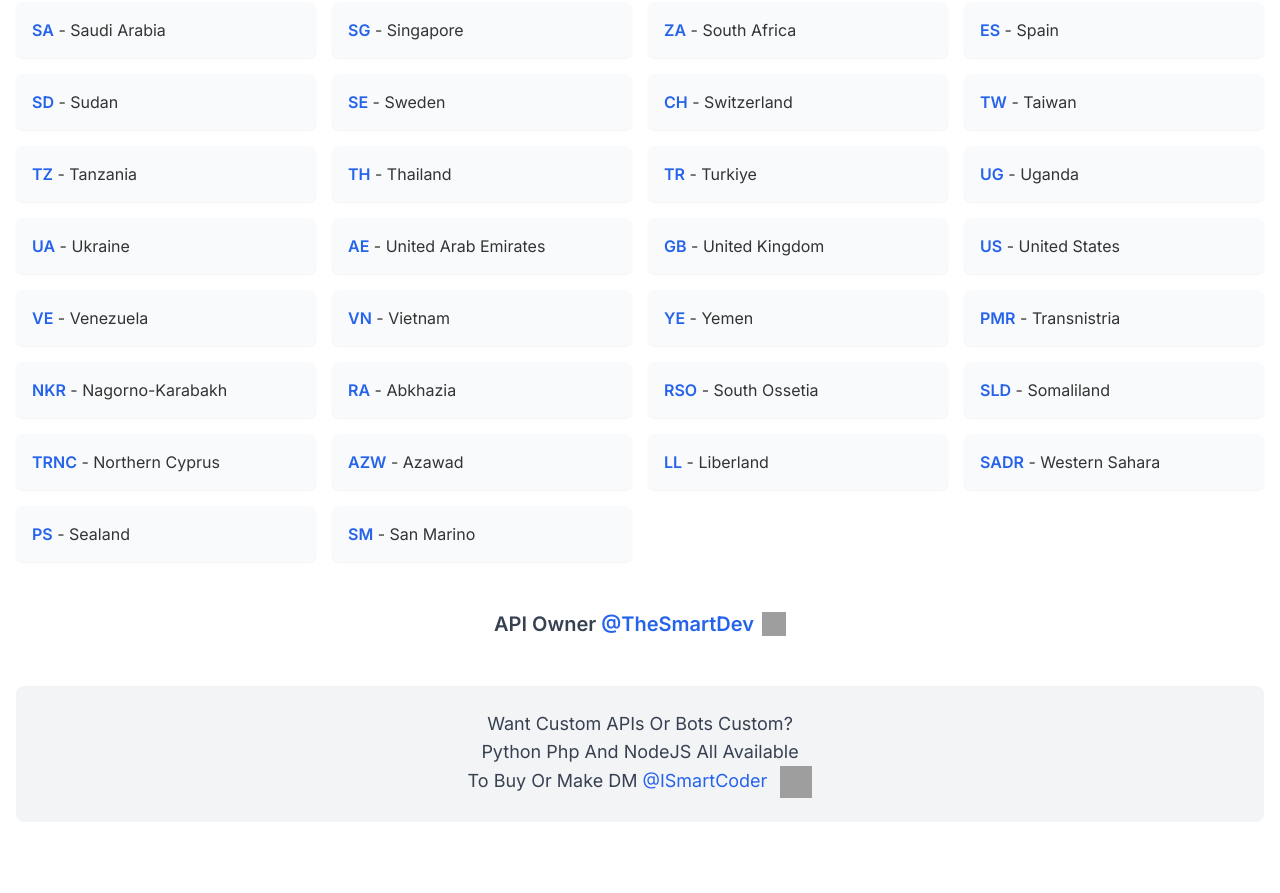
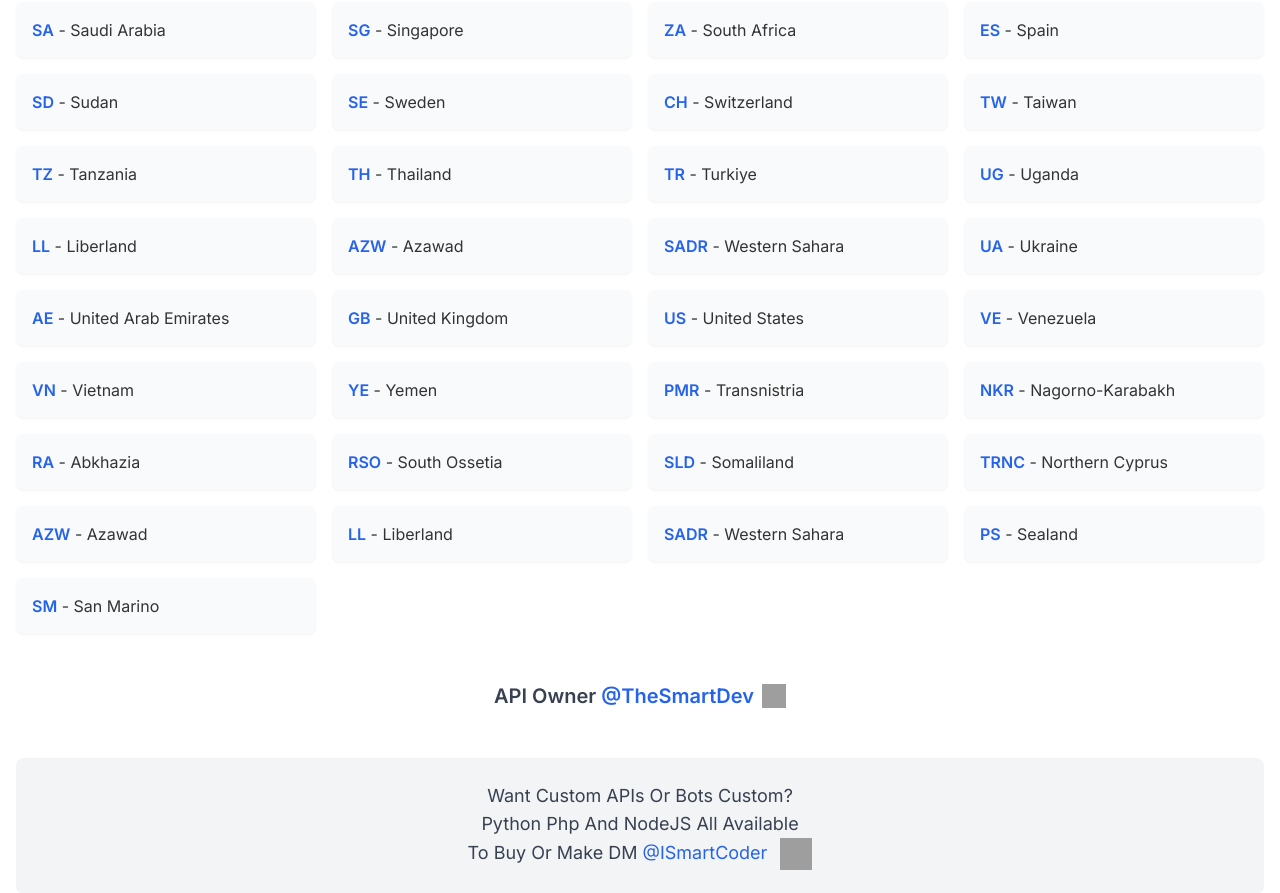
Before and after one commit to abirxdhack/Fake-Address-Gen, a Flask app: page / in a window 1280 px wide. Shown: the part 3311-4204 px from the top of the page. Before the commit the page ends 4109 px from the top, so only its background shows below. Run offline with Flask 3, Linux system fonts and the light colour scheme; some libraries are stand-ins or nearby versions; grey boxes are pictures that could not be loaded.

Commit message:
Update status.html

```diff
--- a/templates/status.html
+++ b/templates/status.html
@@ -136,6 +136,9 @@
                     <option value="SL">Sierra Leone (SL)</option>
                     <option value="QA">Qatar (QA)</option>
                     <option value="RO">Romania (RO)</option>
+					<option value="RO">Liberland (LL)</option>
+					<option value="RO">Azawad (AZW)</option>
+					<option value="RO">Western Sahara (SADR)</option>
                     <option value="RU">Russia (RU)</option>
                     <option value="SA">Saudi Arabia (SA)</option>
                     <option value="SG">Singapore (SG)</option>
@@ -496,6 +499,15 @@
                 <div class="bg-gray-50 p-4 rounded-lg shadow-sm hover:shadow-md transition">
                     <span class="font-semibold text-blue-600">UG</span> - Uganda
                 </div>
+				<div class="bg-gray-50 p-4 rounded-lg shadow-sm hover:shadow-md transition">
+                    <span class="font-semibold text-blue-600">LL</span> - Liberland
+                </div>
+				<div class="bg-gray-50 p-4 rounded-lg shadow-sm hover:shadow-md transition">
+                    <span class="font-semibold text-blue-600">AZW</span> - Azawad
+                </div>
+				<div class="bg-gray-50 p-4 rounded-lg shadow-sm hover:shadow-md transition">
+                    <span class="font-semibold text-blue-600">SADR</span> - Western Sahara
+                </div>
                 <div class="bg-gray-50 p-4 rounded-lg shadow-sm hover:shadow-md transition">
                     <span class="font-semibold text-blue-600">UA</span> - Ukraine
                 </div>
```
